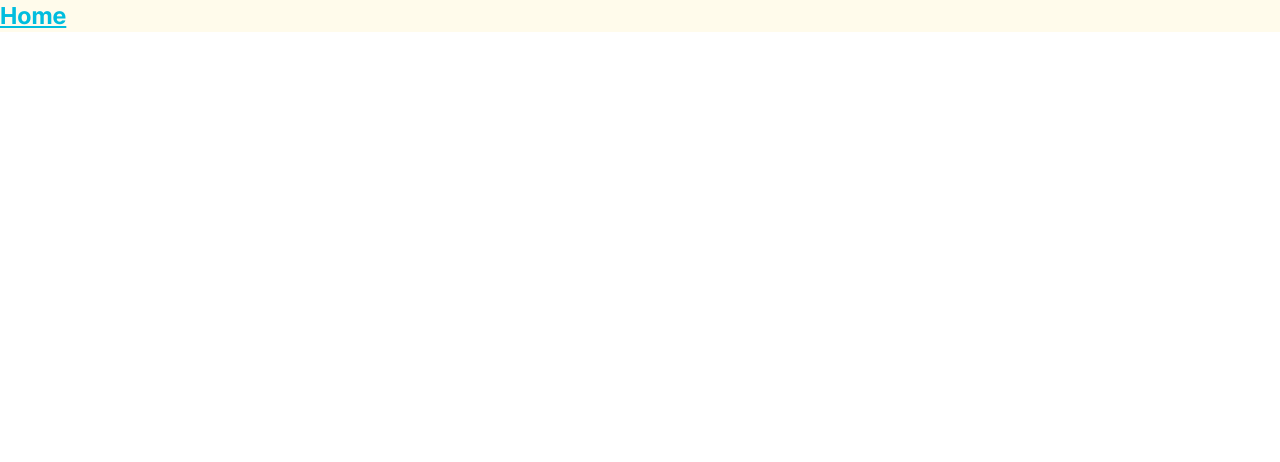
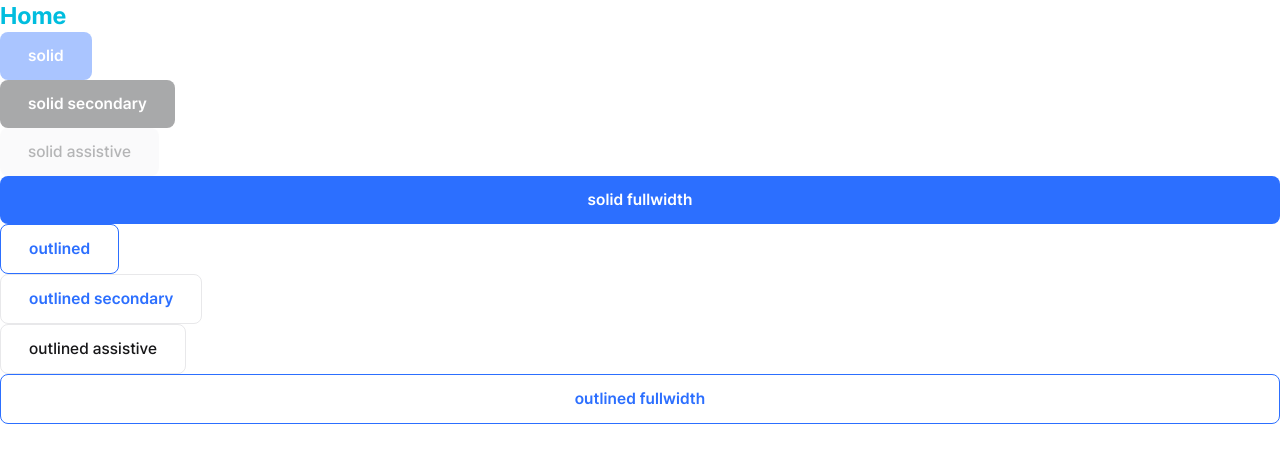
Before and after one commit to gustn99/ai-lex-web, a React (Vite) app: page / in a window 1280 px wide. Shown: the top 462 px of the page. Built offline with nearby package versions, Linux system fonts and the light colour scheme.

Commit message:
feat: 버튼 컴포넌트 골격 구현

```diff
--- /dev/null
+++ b/src/components/common/Button.tsx
@@ -0,0 +1,80 @@
+import clsx from 'clsx';
+
+export interface ButtonProps {
+	appearance: 'solid' | 'outlined';
+	variant?: 'primary' | 'secondary' | 'assistive';
+	size?: 'small' | 'medium' | 'large';
+	leadingIcon?: string;
+	trailingIcon?: string;
+	iconOnly?: boolean;
+	disabled?: boolean;
+	loading?: boolean;
+	fullWidth?: boolean;
+	contentColor?: string;
+	backgroundColor?: string;
+	children: React.ReactNode;
+}
+
+export default function Button({
+	appearance,
+	variant = 'primary',
+	size = 'large',
+	leadingIcon,
+	trailingIcon,
+	iconOnly = false,
+	disabled = false,
+	loading = false,
+	fullWidth = false,
+	contentColor,
+	backgroundColor,
+	children,
+}: ButtonProps) {
+	const buttonStyle = {
+		solid: {
+			primary: 'bg-primary-normal hover:bg-primary-neutral text-white font-semibold',
+			secondary: 'bg-cool-neutral-20 text-white font-semibold',
+			assistive: 'bg-fill-normal text-label-neutral font-medium',
+		},
+		outlined: {
+			primary: 'border border-primary-normal text-primary-normal font-semibold',
+			secondary: 'border border-line-normal-neutral text-primary-normal font-semibold',
+			assistive: 'border border-line-normal-neutral text-label-normal font-medium',
+		},
+	};
+
+	const buttonSize = {
+		small: `text-label-02 gap-1 ${iconOnly ? 'p-2' : 'px-4 py-2'}`,
+		medium: `text-body-02-normal gap-[5px] ${iconOnly ? 'p-2.5' : 'px-5 py-2.5'}`,
+		large: `text-body-01-normal gap-1.5 ${iconOnly ? 'p-3' : 'px-7 py-3'}`,
+	};
+
+	const iconSize = {
+		small: iconOnly ? 'w-[18px] h-[18px]' : 'w-4 h-4',
+		medium: iconOnly ? 'w-5 h-5' : 'w-[18px] h-[18px]',
+		large: iconOnly ? 'w-6 h-6' : 'w-5 h-5',
+	};
+
+	const interaction = {
+		base: 'before:absolute before:inset-0 before:content-[""] before:opacity-0',
+		solid: `before:bg-label-normal ${variant === 'primary' ? 'active:before:opacity-18 focus:before:opacity-12 hover:before:opacity-7.5' : 'active:before:opacity-12 focus:before:opacity-8 hover:before:opacity-5'}`,
+		outlined: `${variant === 'primary' ? 'before:bg-primary-normal' : 'before:bg-label-normal'} active:before:opacity-12 focus:before:opacity-8 hover:before:opacity-5`,
+	};
+
+	return (
+		<button
+			disabled={disabled}
+			className={clsx(
+				'relative flex items-center justify-center overflow-hidden rounded-lg disabled:opacity-40',
+				fullWidth && 'w-full',
+				buttonStyle[appearance][variant],
+				buttonSize[size],
+				interaction['base'],
+				interaction[appearance],
+			)}
+		>
+			{leadingIcon && <img src={leadingIcon} alt="" className={iconSize[size]} />}
+			{children}
+			{trailingIcon && <img src={trailingIcon} alt="" className={iconSize[size]} />}
+		</button>
+	);
+}
--- a/src/pages/Home/Home.tsx
+++ b/src/pages/Home/Home.tsx
@@ -1,3 +1,31 @@
+import Button from '@/components/common/Button';
+
 export default function Home() {
-	return <div className="text-accent-background-cyan bg-amber-50 text-2xl font-bold underline">Home</div>;
+	return (
+		<div className="text-accent-background-cyan text-2xl font-bold">
+			Home
+			<Button appearance="solid" disabled>
+				solid
+			</Button>
+			<Button appearance="solid" variant="secondary" disabled>
+				solid secondary
+			</Button>
+			<Button appearance="solid" variant="assistive" disabled>
+				solid assistive
+			</Button>
+			<Button appearance="solid" fullWidth>
+				solid fullwidth
+			</Button>
+			<Button appearance="outlined">outlined</Button>
+			<Button appearance="outlined" variant="secondary">
+				outlined secondary
+			</Button>
+			<Button appearance="outlined" variant="assistive">
+				outlined assistive
+			</Button>
+			<Button appearance="outlined" fullWidth>
+				outlined fullwidth
+			</Button>
+		</div>
+	);
 }
--- a/src/styles/globals.css
+++ b/src/styles/globals.css
@@ -14,4 +14,8 @@
 	body {
 		@apply font-pretendard;
 	}
+
+	button {
+		@apply cursor-pointer disabled:pointer-events-none;
+	}
 }
--- a/src/styles/theme.css
+++ b/src/styles/theme.css
@@ -1,6 +1,7 @@
 @theme {
 	/* Primary */
 	--color-primary-normal: #2c6fff;
+	--color-primary-neutral: #1f88ff;
 
 	/* Tag */
 	--color-tag-red: #be061e;
@@ -10,8 +11,8 @@
 	--color-tag-purple: #a459e9;
 
 	/* Label */
-	--color-label-normal: #171719ff; /* 100% */
-	--color-label-strong: #000000ff; /* 100% */
+	--color-label-normal: #171719; /* 100% */
+	--color-label-strong: #000000; /* 100% */
 	--color-label-neutral: #2e2f33e0; /* 88% */
 	--color-label-alternative: #37383c9c; /* 61% */
 	--color-label-assistive: #37383c47; /* 28% */
```
